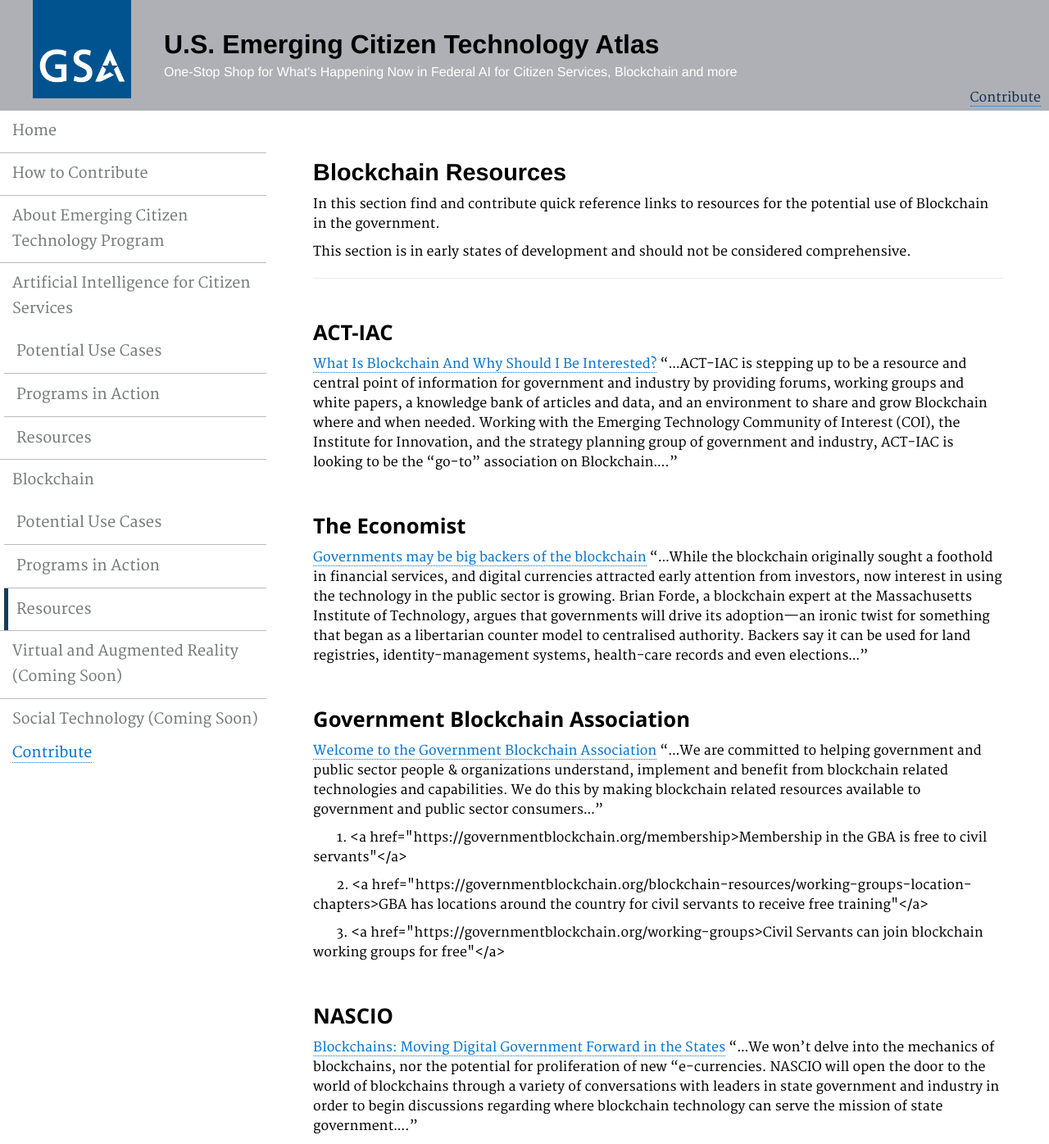
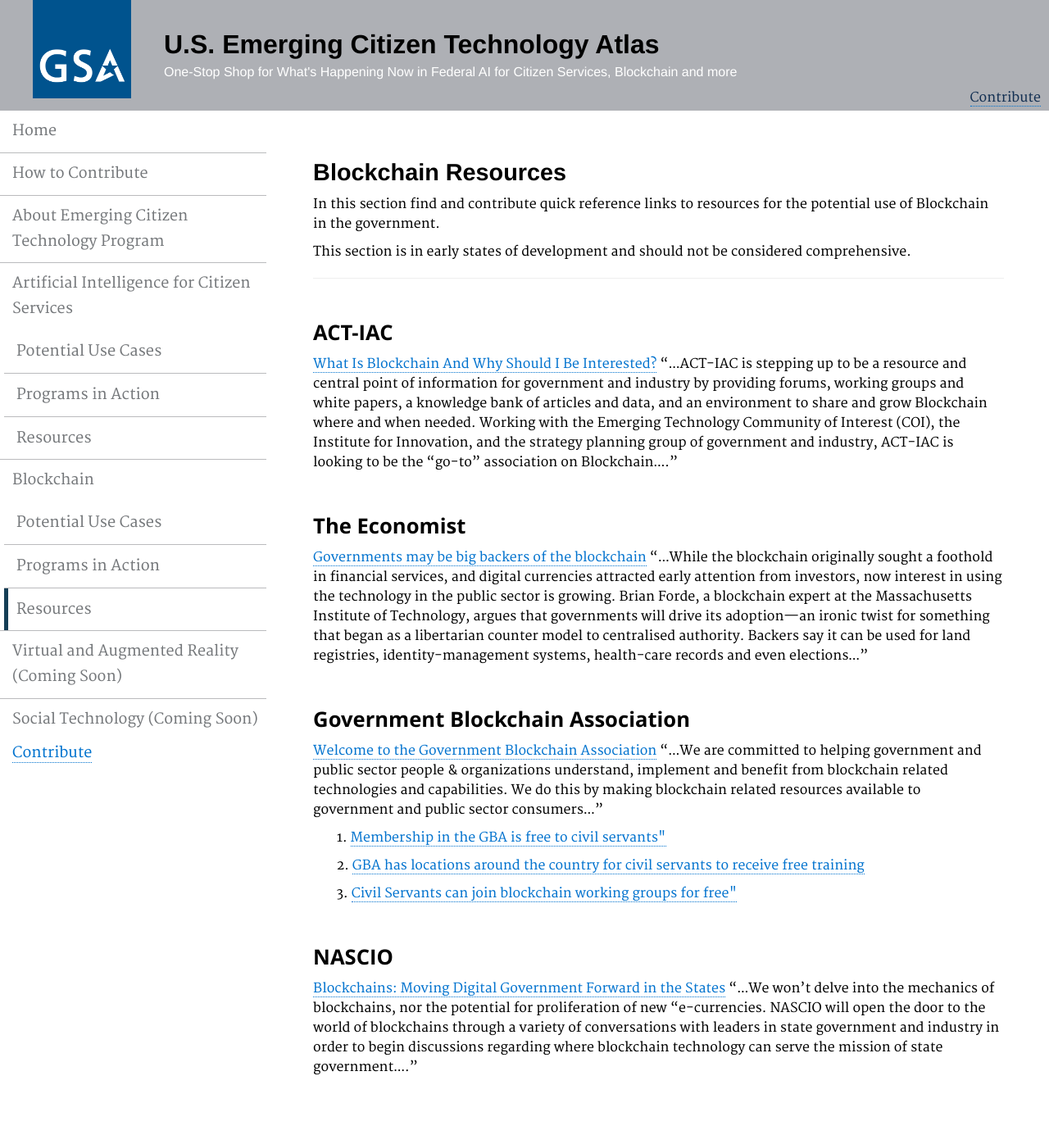
Before and after one commit to GSA/emerging-technology-atlas, a Jekyll site: the page built from pages/blockchain-resources.md, in a window 1280 px wide. Shown: the whole page at 82% size. Built offline with Jekyll 4.4.1, drawn with Linux system fonts in a browser that asks for light colours; after the commit the page ends 1324 px from its top, so only the background shows below that.

Commit message:
Update blockchain-resources.md

```diff
--- a/pages/blockchain-resources.md
+++ b/pages/blockchain-resources.md
@@ -22,9 +22,9 @@ This section is in early states of development and should not be considered comp
 ### Government Blockchain Association
 <a href="https://governmentblockchain.org">Welcome to the Government Blockchain Association</a> "...We are committed to helping government and public sector people & organizations understand, implement and benefit from blockchain related technologies and capabilities.  We do this by making blockchain related resources available to government and public sector consumers..."
 
-<p>&nbsp;&nbsp;&nbsp;&nbsp;&nbsp;&nbsp; 1. <a href="https://governmentblockchain.org/membership>Membership in the GBA is free to civil servants"</a></p>
-<p>&nbsp;&nbsp;&nbsp;&nbsp;&nbsp;&nbsp; 2. <a href="https://governmentblockchain.org/blockchain-resources/working-groups-location-chapters>GBA has locations around the country for civil servants to receive free training"</a></p>
-<p>&nbsp;&nbsp;&nbsp;&nbsp;&nbsp;&nbsp; 3. <a href="https://governmentblockchain.org/working-groups>Civil Servants can join blockchain working groups for free"</a></p>
+<p>&nbsp;&nbsp;&nbsp;&nbsp;&nbsp;&nbsp; 1. <a href="https://governmentblockchain.org/membership">Membership in the GBA is free to civil servants"</a></p>
+<p>&nbsp;&nbsp;&nbsp;&nbsp;&nbsp;&nbsp; 2. <a href="https://governmentblockchain.org/blockchain-resources/working-groups-location-chapters">GBA has locations around the country for civil servants to receive free training</a></p>
+<p>&nbsp;&nbsp;&nbsp;&nbsp;&nbsp;&nbsp; 3. <a href="https://governmentblockchain.org/working-groups">Civil Servants can join blockchain working groups for free"</a></p>
 
 ### NASCIO
 <a href="https://www.nascio.org/Portals/0/Publications/Documents/2017/NASCIO%20Blockchains%20in%20State%20Government.pdf?ver=2017-05-16-090507-033">Blockchains: Moving Digital Government Forward in the States</a> "...We won’t delve into the mechanics of blockchains, nor the potential for proliferation of new “e-currencies. NASCIO will open the door to the world of blockchains through a variety of conversations with leaders in state government and industry in order to begin discussions regarding where blockchain technology can serve the mission of state government...."
```
